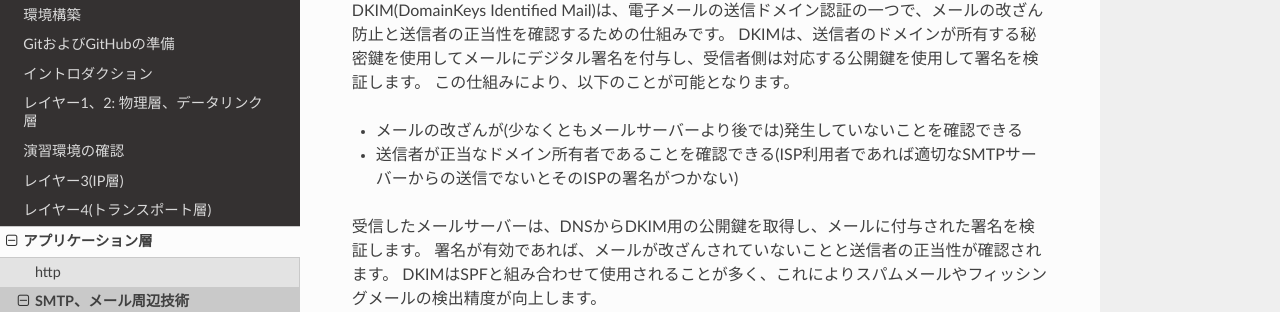
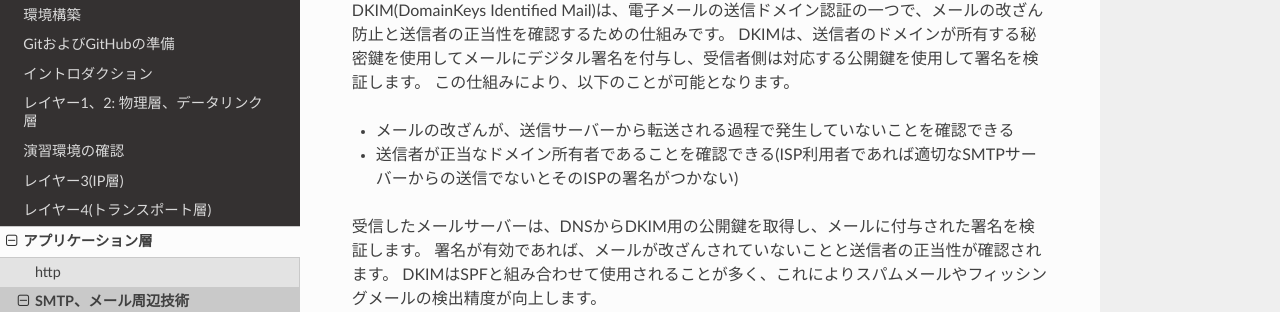
Before and after one commit to densuke/2025-network-doc, a Sphinx documentation site: the page built from source/app/smtp/spam.md, in a window 1280 px wide and 900 px high, scrolled down 894 px. Shown: the part 137-449 px from the top of the window. Built offline with Sphinx 7.4.7 and the Read the Docs theme 3.1.0, drawn with Linux system fonts in a browser that asks for light colours.

Commit message:
DKIMの文意の訂正
Co-authored-by: gemini-code-assist[bot] <176961590+gemini-code-assist[bot]@users.noreply.github.com>

```diff
--- a/source/app/smtp/spam.md
+++ b/source/app/smtp/spam.md
@@ -36,7 +36,7 @@ DKIM(DomainKeys Identified Mail)は、電子メールの送信ドメイン認証
 DKIMは、送信者のドメインが所有する秘密鍵を使用してメールにデジタル署名を付与し、受信者側は対応する公開鍵を使用して署名を検証します。
 この仕組みにより、以下のことが可能となります。
 
-- メールの改ざんが(少なくともメールサーバーより後では)発生していないことを確認できる
+- メールの改ざんが、送信サーバーから転送される過程で発生していないことを確認できる
 - 送信者が正当なドメイン所有者であることを確認できる(ISP利用者であれば適切なSMTPサーバーからの送信でないとそのISPの署名がつかない)
 
 受信したメールサーバーは、DNSからDKIM用の公開鍵を取得し、メールに付与された署名を検証します。
```
